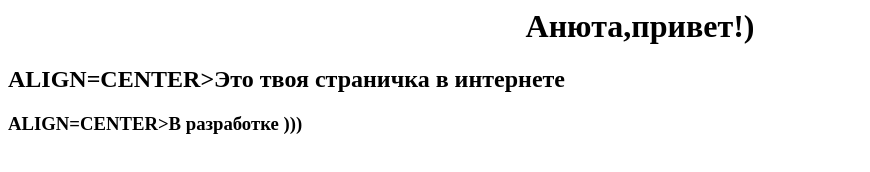
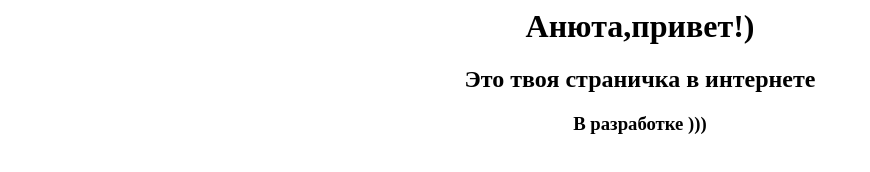
Before and after one commit to RostyslavTsvelykh/annapermanent, a plain HTML site: page index.html in a window 1280 px wide. Shown: the whole page, without its empty margins (0-870 px from the left). Drawn offline with Linux system fonts and the light colour scheme.

Commit message:
Update index.html

```diff
--- a/index.html
+++ b/index.html
@@ -4,7 +4,7 @@
 </head>
 <body>
 <H1 ALIGN=CENTER>Анюта,привет!)</H1>
-<H2> ALIGN=CENTER>Это твоя страничка в интернете</H2>
-<H3> ALIGN=CENTER>В разработке )))</H3>
+<H2 ALIGN=CENTER>Это твоя страничка в интернете</H2>
+<H3 ALIGN=CENTER>В разработке )))</H3>
 </body>
 </html>
```
